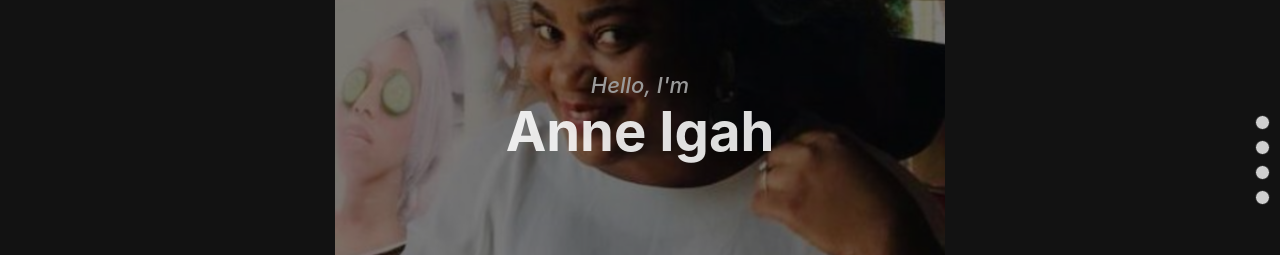
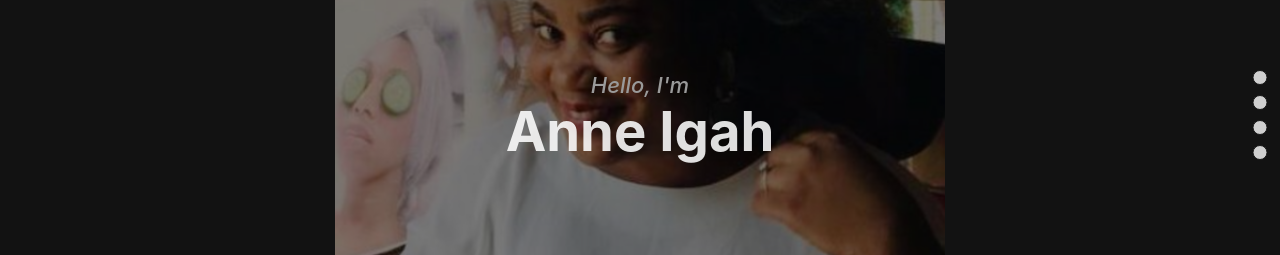
Before and after one commit to Shekinah007/annes-app, a React (Vite) app: page / in a window 1280 px wide. Shown: the part 285-540 px from the top of the page. Built offline with nearby package versions, Linux system fonts and the light colour scheme.

Commit message:
Vertically center quick-nav

```diff
--- a/src/App.css
+++ b/src/App.css
@@ -20,15 +20,14 @@
 
 .quick-nav {
   z-index: 2;
-  position: fixed;
-  right: 10px;
-  top: 50%;
-  /* width: 30px; */
-  /* height: 20px; */
-  /* background-color: aqua; */
   display: flex;
   flex-direction: column;
   gap: 10px;
+
+  position: fixed;
+  right: 5px;
+  top: 50%;
+  transform: translate(-50%, -50%);
 }
 
 .quick-nav a {
```
